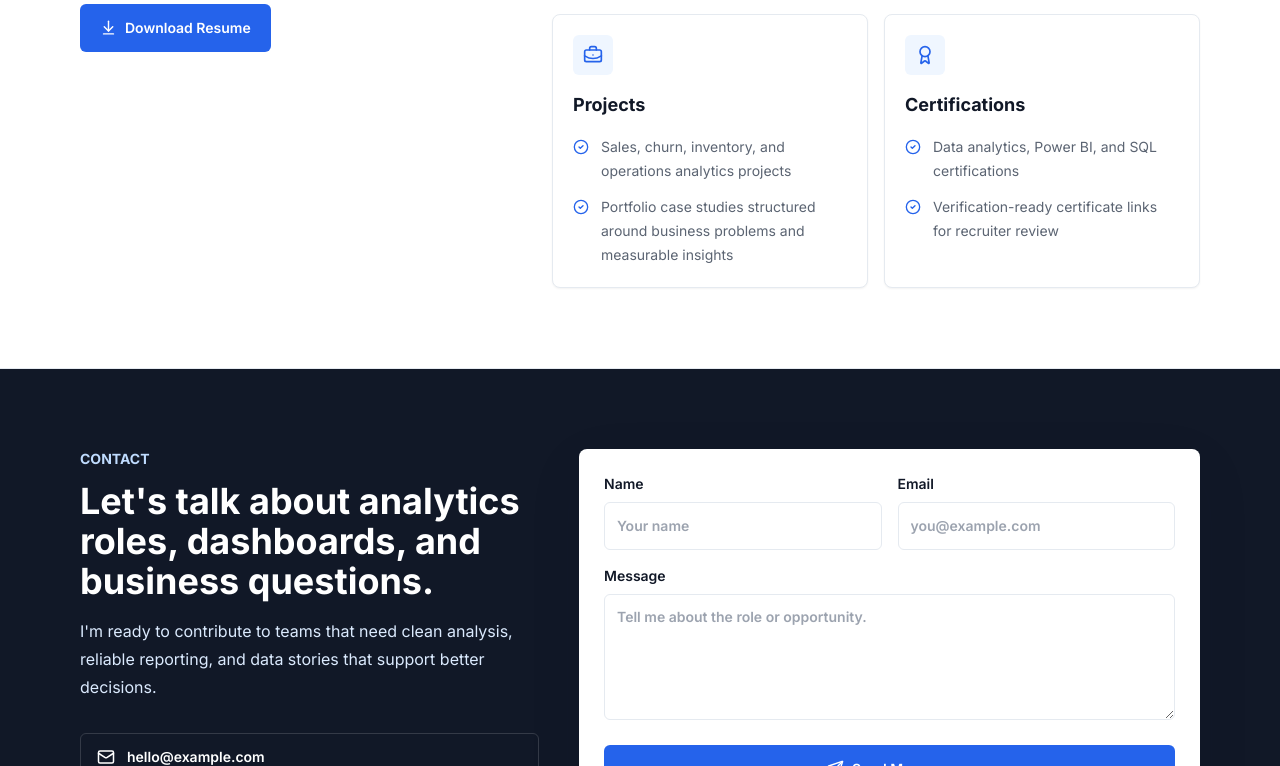
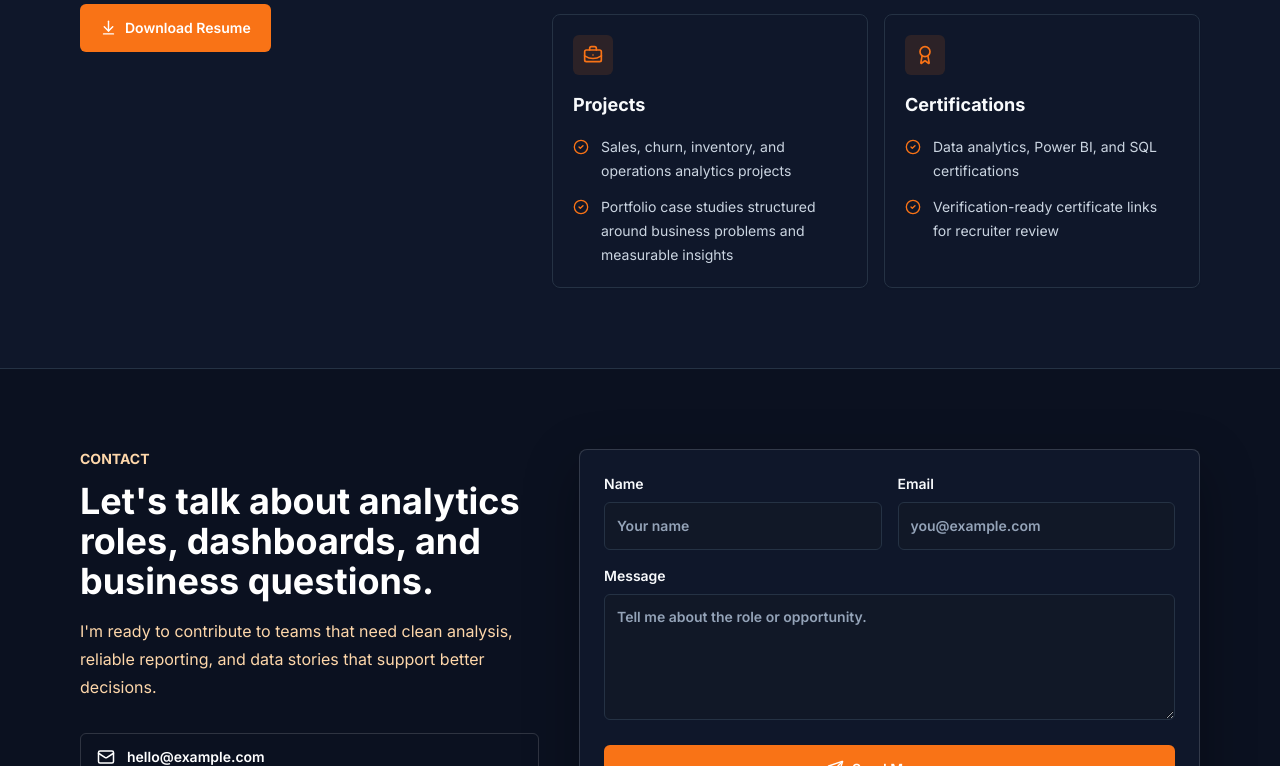
Before and after one commit to andrewudokang/data-analyst-portfolio, a Next.js app: page / in a window 1280 px wide. Shown: the part 6039-6805 px from the top of the page. Built offline with nearby package versions, Linux system fonts and the light colour scheme; no server answers.

Commit message:
Update portfolio to dark orange theme

```diff
--- a/app/globals.css
+++ b/app/globals.css
@@ -3,9 +3,9 @@
 @tailwind utilities;
 
 :root {
-  color-scheme: light;
-  background: #ffffff;
-  color: #111827;
+  color-scheme: dark;
+  background: #0b1120;
+  color: #f8fafc;
 }
 
 html {
@@ -14,14 +14,14 @@ html {
 
 body {
   margin: 0;
-  background: #ffffff;
-  color: #111827;
+  background: #0b1120;
+  color: #f8fafc;
   font-family: var(--font-inter), ui-sans-serif, system-ui, -apple-system, BlinkMacSystemFont, "Segoe UI", sans-serif;
 }
 
 ::selection {
-  background: #dbeafe;
-  color: #1d4ed8;
+  background: #fed7aa;
+  color: #7c2d12;
 }
 
 .section-shell {
@@ -35,5 +35,56 @@ body {
 }
 
 .focus-ring:focus-visible {
-  outline-color: #2563eb;
+  outline-color: #f97316;
 }
+
+input,
+textarea {
+  background: #111827;
+  color: #f8fafc;
+}
+
+input::placeholder,
+textarea::placeholder {
+  color: #94a3b8;
+}
+
+@layer utilities {
+  .bg-white {
+    background-color: #0f172a;
+  }
+
+  .bg-surface {
+    background-color: #111827;
+  }
+
+  .bg-ink {
+    background-color: #0b1120;
+  }
+
+  .border-line {
+    border-color: #253244;
+  }
+
+  .bg-blue-50 {
+    background-color: rgba(249, 115, 22, 0.12);
+  }
+
+  .border-blue-100,
+  .border-blue-200 {
+    border-color: rgba(251, 146, 60, 0.35);
+  }
+
+  .text-blue-100,
+  .text-blue-200 {
+    color: #fed7aa;
+  }
+
+  .hover\:bg-white\/10:hover {
+    background-color: rgba(249, 115, 22, 0.14);
+  }
+
+  .hover\:bg-blue-50:hover {
+    background-color: rgba(249, 115, 22, 0.12);
+  }
+}
--- a/tailwind.config.ts
+++ b/tailwind.config.ts
@@ -8,15 +8,15 @@ const config: Config = {
   theme: {
     extend: {
       colors: {
-        ink: "#111827",
-        muted: "#5B6472",
-        line: "#E5EAF0",
-        accent: "#2563EB",
-        accentDark: "#1D4ED8",
-        surface: "#F8FAFC"
+        ink: "#F8FAFC",
+        muted: "#CBD5E1",
+        line: "#253244",
+        accent: "#F97316",
+        accentDark: "#EA580C",
+        surface: "#111827"
       },
       boxShadow: {
-        soft: "0 18px 55px rgba(15, 23, 42, 0.08)"
+        soft: "0 18px 55px rgba(0, 0, 0, 0.32)"
       }
     }
   },
```
